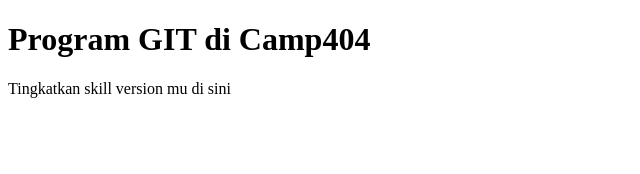
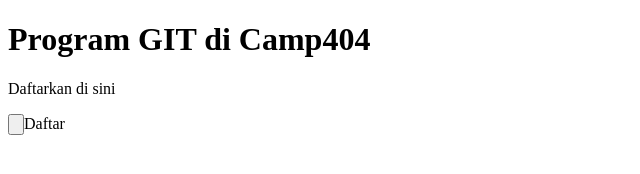
Before and after one commit to Simon071198/latihanGIT, a plain HTML site: page index.html in a window 1280 px wide. Shown: the whole page, without its empty margins (0-640 px from the left). Drawn offline with Linux system fonts and the light colour scheme.

Commit message:
Mengubah index.html dari github

```diff
--- a/index.html
+++ b/index.html
@@ -8,6 +8,7 @@
 </head>
 <body>
     <h1>Program GIT di Camp404</h1>
-    <p>Tingkatkan skill version mu di sini</p>
+    <p>Daftarkan di sini</p>
+    <input type="button">Daftar</input>
 </body>
 </html>
```
